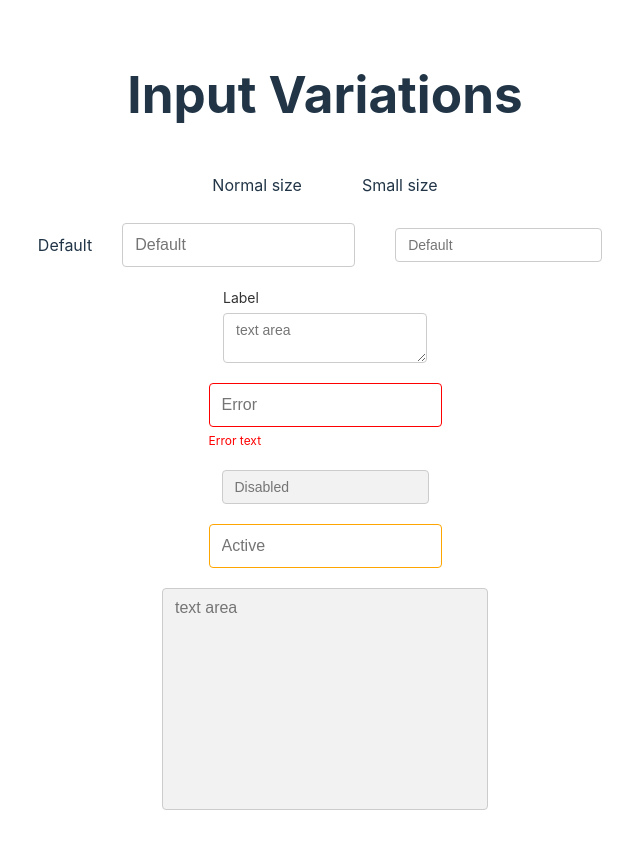
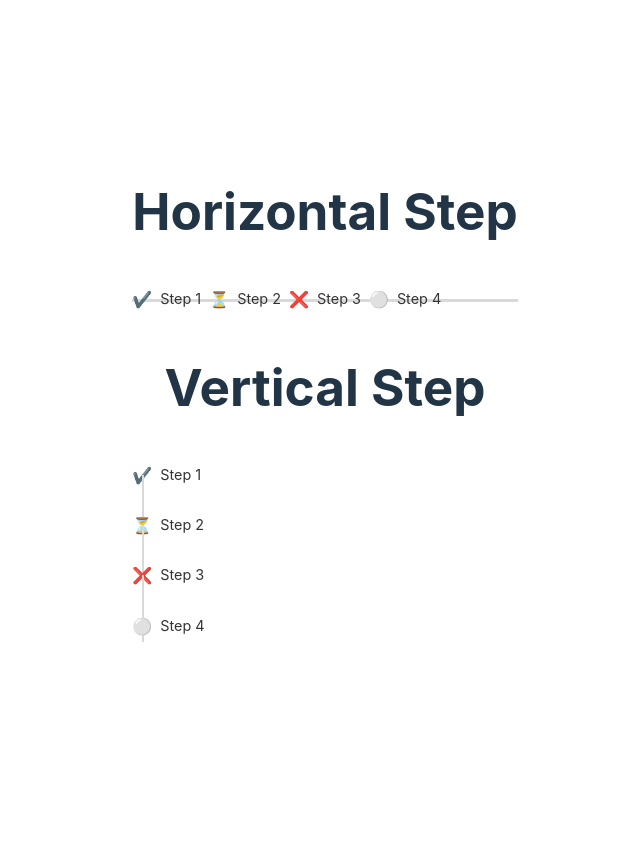
Before and after one commit to repositoryGamesUNAL/repositorioJuegos, a React (Vite) app in the folder games-repository-frontend/: page / in a window 1280 px wide. Shown: the top 848 px of the page, without its empty margins (315-955 px from the left). After the commit the page ends 800 px from the top, so only its background shows below. Built offline with nearby package versions, Linux system fonts and the light colour scheme.

Commit message:
feat-primer vocetos para los steps

```diff
--- a/games-repository-frontend/index.html
+++ b/games-repository-frontend/index.html
@@ -2,7 +2,7 @@
 <html lang="en">
   <head>
     <meta charset="UTF-8" />
-    <link rel="icon" type="image/svg+xml" href="https://fonts.googleapis.com/css2?family=Open+Sans:wght@400;600;700&display=swap" />
+    <link rel="icon" type="image/svg+xml " href="https://fonts.googleapis.com/css2?family=Open+Sans:wght@400;600;700&display=swap" />
     <meta name="viewport" content="width=device-width, initial-scale=1.0" />
     <title>Vite + React + TS</title>
   </head>
--- a/games-repository-frontend/src/App.tsx
+++ b/games-repository-frontend/src/App.tsx
@@ -5,13 +5,14 @@ import Button from './Components/pruebas/pruebasBoton'
 import Input from './Components/pruebas/pruebas'
 import Headlines from './Components/pruebas/pruebaHealine';
 import Toggle from "./Components/pruebas/pruebaTogle"
+import Step from "./Components/pruebas/pruebaStep";
 function App() {
 
 
   return (
     <>
 
-<Input/>
+<Step/>
 
 
 
--- /dev/null
+++ b/games-repository-frontend/src/Components/molecules/steps/steps.module.scss
@@ -0,0 +1,91 @@
+.step {
+  display: flex;
+  flex-direction: column;
+  position: relative; /* Necesario para posicionar pseudo-elementos */
+
+  &.horizontal {
+    flex-direction: row;
+    align-items: center;
+
+    // Barra horizontal que conecta los pasos
+    &::before {
+      content: "";
+      position: absolute;
+      top: 50%; /* Centrado vertical */
+      left: 0;
+      width: 100%;
+      height: 3px; /* Grosor de la barra */
+      background-color: #d9d9d9; /* Color de la barra */
+      z-index: -1; /* Colocar detrás de los pasos */
+    }
+
+    // Ajustar cada paso
+    .stepItem {
+      position: relative; /* Necesario para poner los íconos sobre la barra */
+      z-index: 1; /* Asegurarse de que los pasos estén delante de la barra */
+    }
+
+    // Eliminar el último separador horizontal
+    .stepItem:last-child::after {
+      display: none;
+    }
+  }
+
+  &.vertical {
+    flex-direction: column;
+    align-items: flex-start;
+
+    .stepItem {
+      position: relative;
+    }
+
+    // Barra vertical que conecta los pasos
+    .stepItem::after {
+      content: "";
+      position: absolute;
+      top: 50%; /* Empieza desde el medio del ítem */
+      left: 10px; /* Alineado con los íconos */
+      width: 2px; /* Grosor de la barra */
+      height: calc(100% + 16px); /* Largo de la barra */
+      background-color: #d9d9d9; /* Color de la barra */
+      z-index: 0;
+    }
+
+    // Eliminar la barra del último paso
+    .stepItem:last-child::after {
+      display: none;
+    }
+  }
+}
+
+.stepItem {
+  display: flex;
+  align-items: center;
+  gap: 8px;
+
+  &.finished .icon {
+    color: #f58c25;
+  }
+
+  &.process .icon {
+    color: #f58c25;
+  }
+
+  &.error .icon {
+    color: #ff4d4f;
+  }
+
+  &.waiting .icon {
+    color: #d9d9d9;
+  }
+}
+
+.icon {
+  font-size: 1.5rem;
+  margin-right: 8px;
+}
+
+.description {
+  font-size: 0.9rem;
+  color: #333;
+}
--- /dev/null
+++ b/games-repository-frontend/src/Components/molecules/steps/steps.tsx
@@ -0,0 +1,34 @@
+import React from "react";
+import styles from "./steps.module.scss";
+import { StepProps } from "./steps.type";
+import { StepItem } from "./steps.type";
+
+
+
+
+
+const Step: React.FC<StepProps> = ({ steps, direction }) => {
+  return (
+    <div className={`${styles.step} ${styles[direction]}`}>
+      {steps.map((step, index) => (
+        <div
+          key={index}
+          className={`${styles.stepItem} ${styles[step.status]}`}
+        >
+        <div className={styles.icons}>
+          <div className={`${styles.step} ${styles[direction]}`}>
+            {step.status === "finished" && <span>✔️</span>}
+            {step.status === "process" && <span>⏳</span>}
+            {step.status === "error" && <span>❌</span>}
+            {step.status === "waiting" && <span>⚪</span>}
+          </div>
+          </div>
+          <p className={styles.description}>{step.description}</p>
+          {index < steps.length - 1 && <div className={styles.separator}></div>}
+        </div>
+      ))}
+    </div>
+  );
+};
+
+export default Step;
--- /dev/null
+++ b/games-repository-frontend/src/Components/pruebas/pruebaStep.tsx
@@ -0,0 +1,27 @@
+import React from "react";
+import Step from "../molecules/steps/steps";
+
+import { StepItem } from '../molecules/steps/steps.type';
+
+const steps: StepItem[] = [
+  { status: "finished", description: "Step 1" },
+  { status: "process", description: "Step 2" },
+  { status: "error", description: "Step 3" },
+  { status: "waiting", description: "Step 4" },
+];
+
+
+
+const App = () => {
+  return (
+    <div>
+      <h1>Horizontal Step</h1>
+      <Step steps={steps} direction="horizontal" />
+
+      <h1>Vertical Step</h1>
+      <Step steps={steps} direction="vertical" />
+    </div>
+  );
+};
+
+export default App;
--- a/games-repository-frontend/src/Components/pruebas/pruebas.tsx
+++ b/games-repository-frontend/src/Components/pruebas/pruebas.tsx
@@ -66,7 +66,7 @@ const pruebaInput: React.FC = () => {
       <Input size="normal" active placeholder="Active" />
       </div>
       <div>
-      <Input size="fixed" disabled placeholder="text area" type="textarea" />
+      <Input size="small" disabled placeholder="text area" type="textarea" />
       </div>
 
     </div>
--- a/games-repository-frontend/src/styles/borderRadius.scss
+++ b/games-repository-frontend/src/styles/cornerRadius.scss
@@ -11,7 +11,7 @@ $huge: 24px;
   border-radius: $huge;
 }
 
-// Utility Classes for Border Radius
+
 .radius-medium {
   @include border-radius-medium;
 }
```
Also changed, not shown: games-repository-frontend/src/Components/atoms/button/button.model.scss (+23 -20 lines), games-repository-frontend/src/Components/molecules/steps/steps.type.ts (added, +9 -0 lines), games-repository-frontend/src/Components/pruebas/pruebasBoton.tsx (+6 -2 lines).
